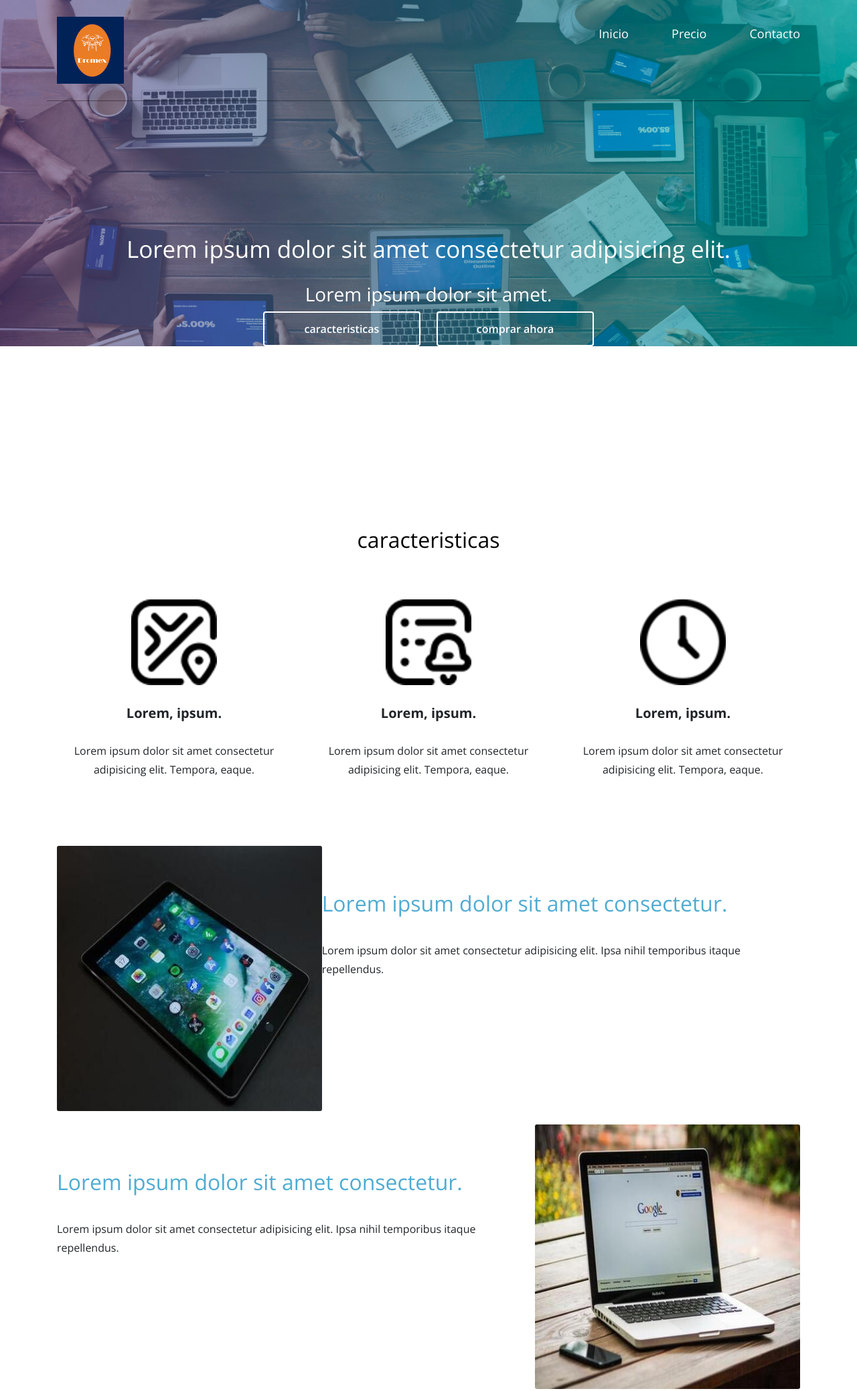
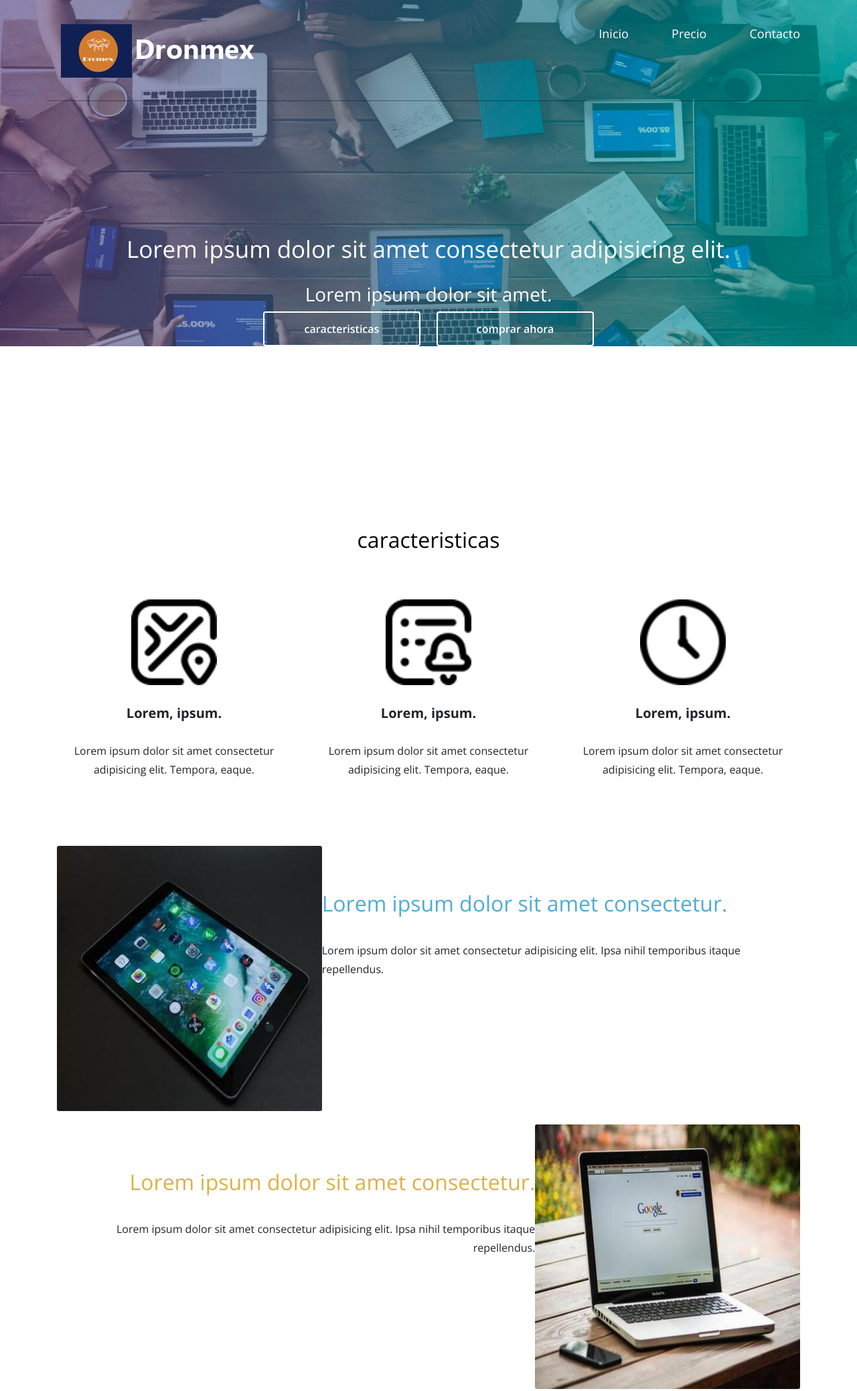
Before and after one commit to Tort9994/Practica_B_4.0, a plain HTML site: page index.html in a window 1280 px wide. Shown: the top 2077 px of the page at 67% size. Drawn offline with nearby package versions, Linux system fonts and the light colour scheme.

Commit message:
Agregar clases que faltaron y acomodar divs

```diff
--- a/index.html
+++ b/index.html
@@ -20,7 +20,7 @@
       <div class="container">
         <div class="row contenedor_logo_menu">
           <div class="logo col-xs-12 col-md-6">
-            <a href="#"><img src="img/logodromex.jpg" alt="" /></a>
+            <a href="#"><img src="img/logodromex2.png" alt="" /></a>
           </div>
           <div class="menu col-xs-12 col-md-6">
             <a href="#">Inicio</a>
@@ -98,10 +98,10 @@
             </div>
             <div class="row foto">
               <div class="col-xs-8 texto">
-                <h2 class="titulo azul">
+                <h2 class="titulo naranja derecha">
                   Lorem ipsum dolor sit amet consectetur.
                 </h2>
-                <p class="parrafo">
+                <p class="parrafo derecha">
                   Lorem ipsum dolor sit amet consectetur adipisicing elit. Ipsa
                   nihil temporibus itaque repellendus.
                 </p>
@@ -189,6 +189,11 @@
       <section class="reviews">
         <div class="container">
           <div class="row">
+            <div class="col-md-12">
+              <h3 class="titulo">Lo que nuestros clientes dicen:</h3>
+            </div>
+          </div>
+          <div class="row">
             <div class="col-md-12 cliente">
               <div class="foto">
                 <img src="img/1.jpg" alt="" />
@@ -200,7 +205,7 @@
                 <p class="nombre">-Alfonso Tort</p>
               </div>
             </div>
-            <div class="col-md-12 cliente">
+            <div class="col-md-12 cliente derecha">
               <div class="foto">
                 <img src="img/2.jpg" alt="" />
               </div>
@@ -228,7 +233,7 @@
               <p class="correo">correo [arroba] correo.com</p>
             </div>
             <div class="col-md-4">
-              <img src="img/logodromex.jpg" alt="" />
+              <img src="img/logodromex2.png" alt="" />
             </div>
           </div>
         </div>
```
